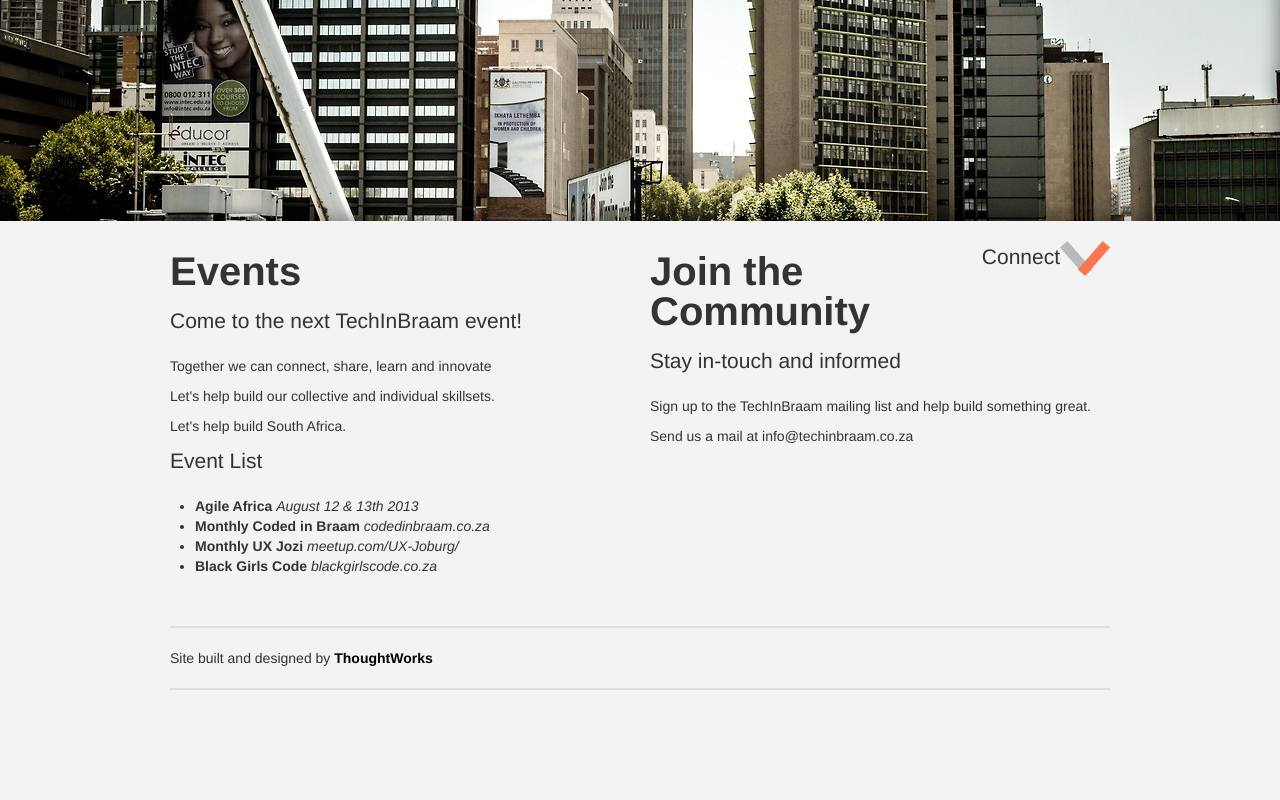
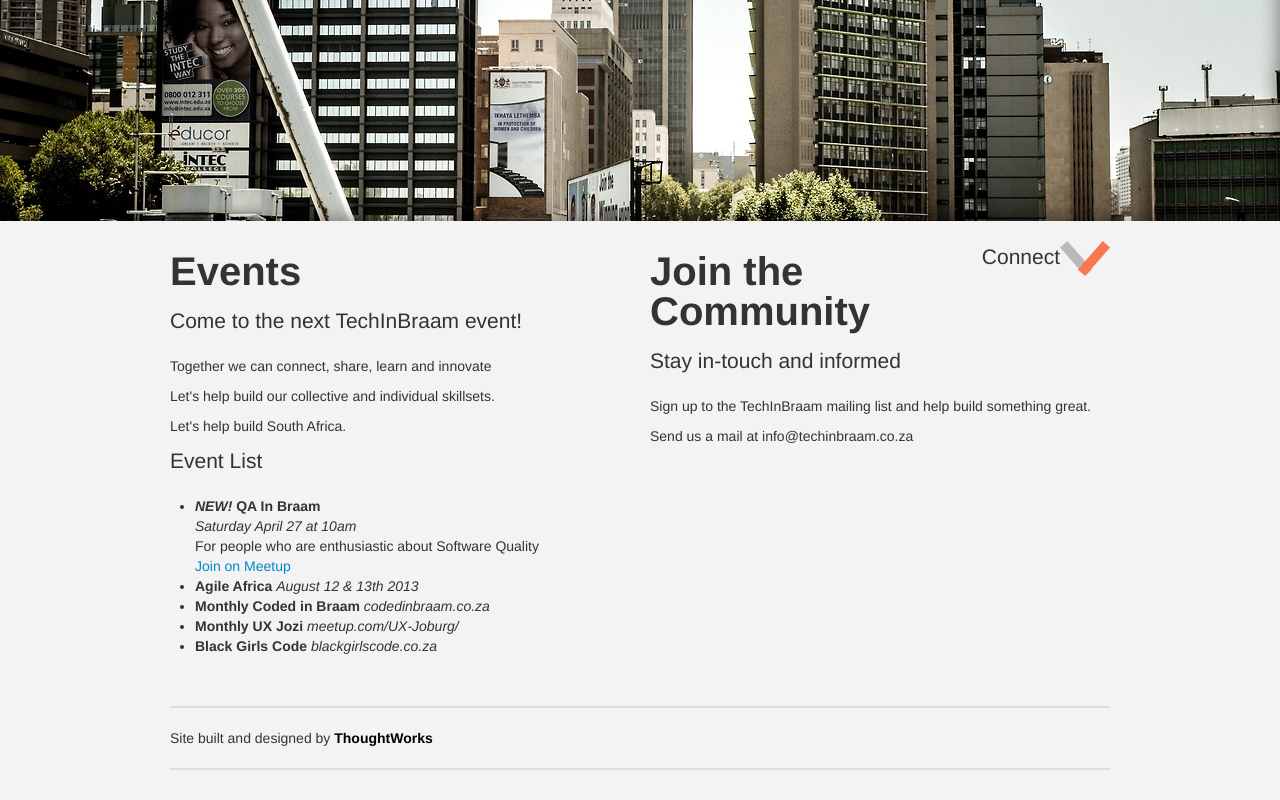
Before and after one commit to cwattrus/TechInBraam, a plain HTML site: page index.html in a window 1280 px wide. Shown: the part 4142-4942 px from the top of the page. Before the commit the page ends 4862 px from the top, so only its background shows below. Drawn offline with Linux system fonts and the light colour scheme.

Commit message:
Craig: Added the QA in Braam event

```diff
--- a/index.html
+++ b/index.html
@@ -245,6 +245,12 @@
       <p class="lead">Event List</p>
       <ul>
         <li>
+          <strong><em>NEW!</em> QA In Braam</strong><br />
+          <em>Saturday April 27 at 10am</em><br />
+          For people who are enthusiastic about Software Quality<br />
+          <a href="http://www.meetup.com/qa-in-braam/">Join on Meetup</a>
+        </li>
+        <li>
           <strong>Agile Africa</strong>
           <em>August 12 & 13th 2013</em>
         </li>
```
